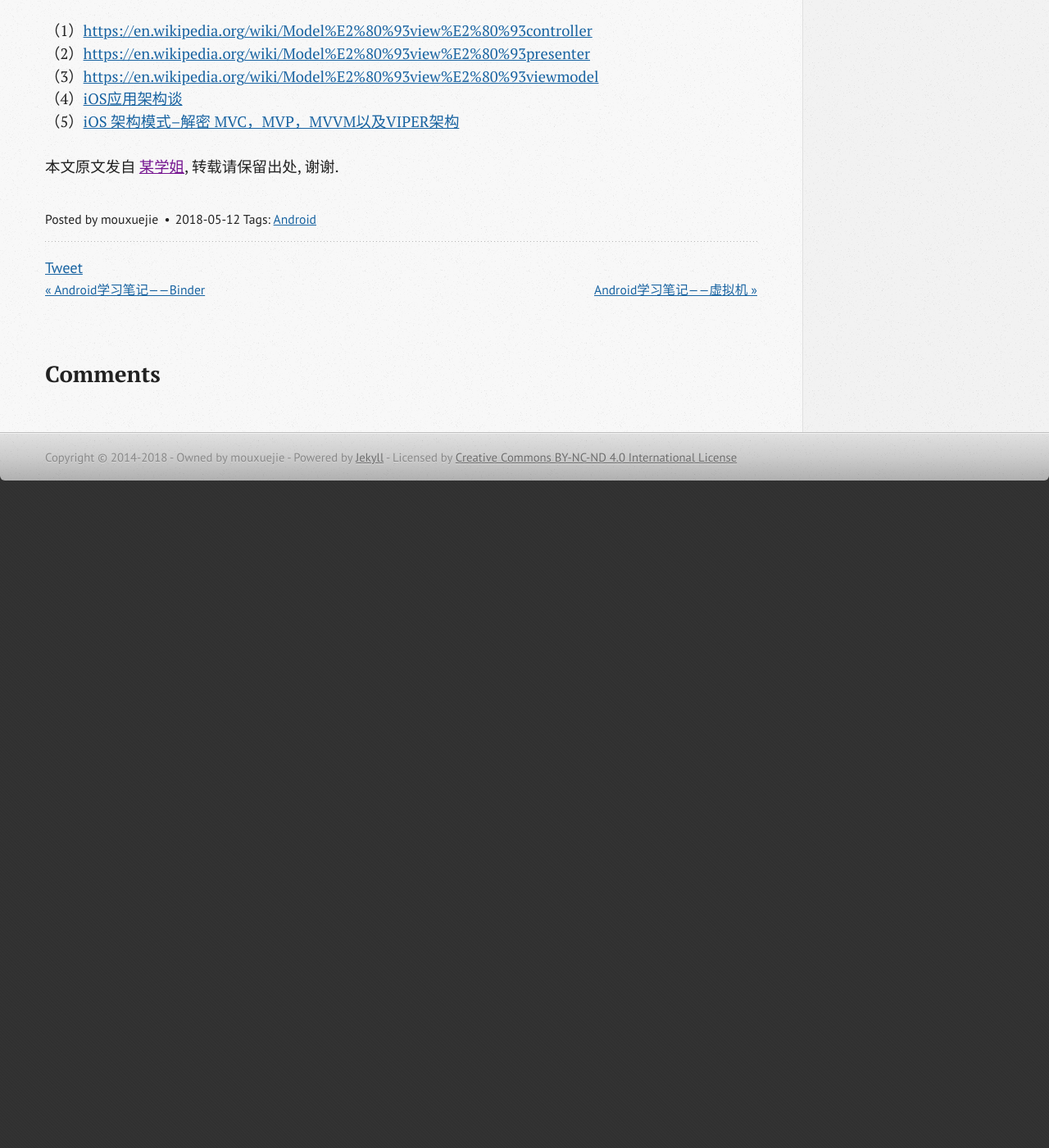
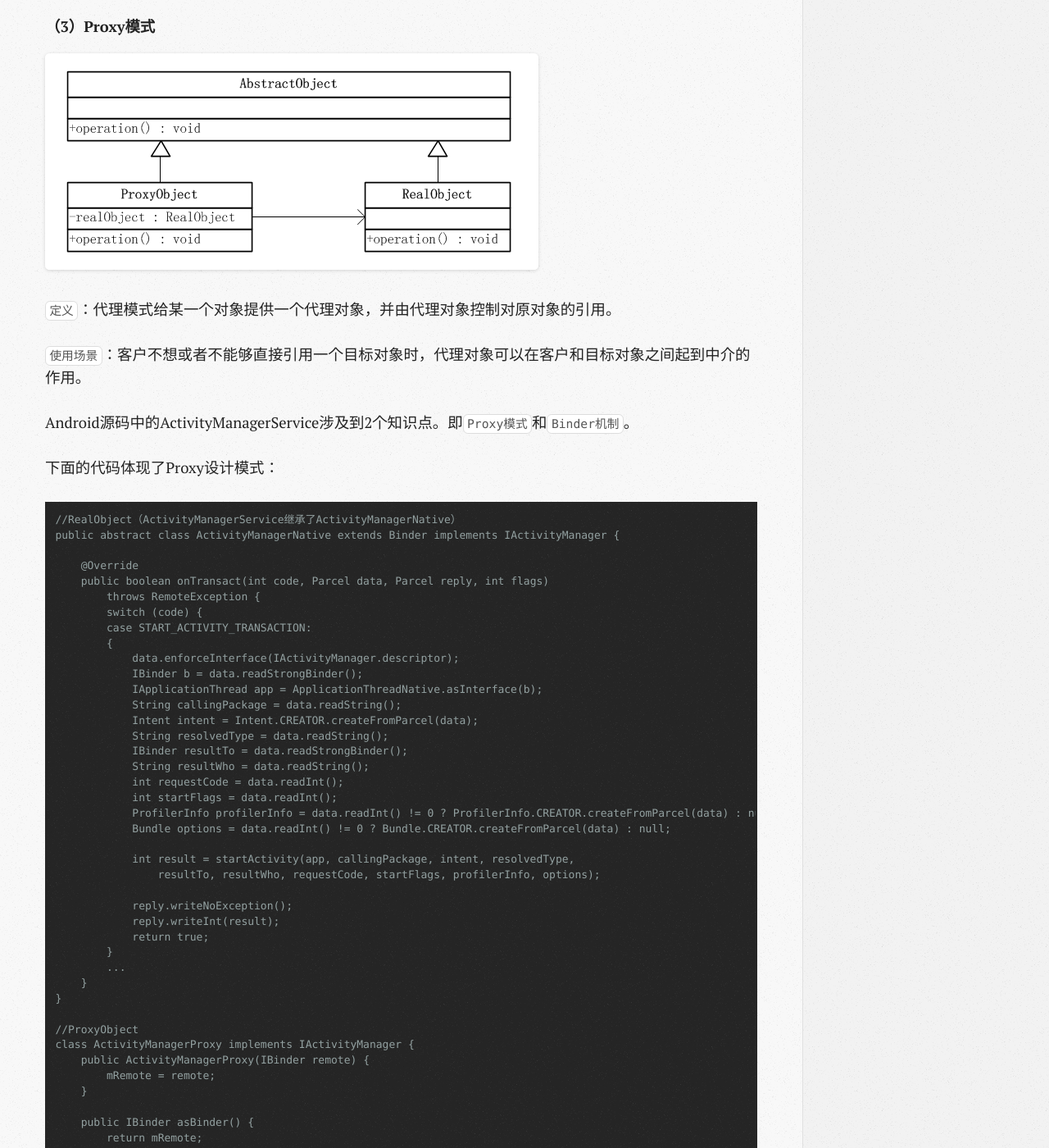
Before and after one commit to wangxinghe/wangxinghe.github.io, a Jekyll site: the page built from _posts/2018-05-12-learning-notes-code-organize.md, in a window 1280 px wide and 1400 px high, scrolled down 10604 px. Shown: the whole window at 82% size. Built offline with Jekyll 4.4.1, drawn with Linux system fonts in a browser that asks for light colours; comment, search, counter and statistics services are not loaded; before the commit the page ends 11234 px from its top, so only the background shows below that; some of the changed text lies outside the part shown.

Commit message:
[update]

```diff
--- a/_posts/2018-05-12-learning-notes-code-organize.md
+++ b/_posts/2018-05-12-learning-notes-code-organize.md
@@ -260,9 +260,15 @@ Android源码里各种系统Service就是就是使用的这种方式。比如：
 
 #### （2）Buildr模式
 
-特点：将一个复杂对象的构建和它的表示分离，使得同样的构建过程可以创建不同的表示。
+![](/image/2018-05-12-learning-notes-code-organize/builder-uml.png)
 
-![](/image/2018-05-12-learning-notes-code-organize/builder-uml.png)
+`定义`：将一个复杂对象的构建和它的表示分离，使得同样的构建过程可以创建不同的表示。
+
+`使用场景`：
+
+- 需要生成的产品对象有`复杂的内部结构`，这些产品对象`具备共性`；
+- `隔离`复杂对象的创建和使用，并使得`相同的创建过程`可以创建不同的产品。
+
 
 AlertDialog就是Builder模式，源码如下：
 
@@ -366,7 +372,103 @@ AlertDialog就是Builder模式，源码如下：
 
 #### （3）Proxy模式
 
-#### （4）源码举例
+![](/image/2018-05-12-learning-notes-code-organize/proxy-uml.png)
+
+`定义`：代理模式给某一个对象提供一个代理对象，并由代理对象控制对原对象的引用。
+
+`使用场景`：客户不想或者不能够直接引用一个目标对象时，代理对象可以在客户和目标对象之间起到中介的作用。
+
+Android源码中的ActivityManagerService涉及到2个知识点。即`Proxy模式`和`Binder机制`。
+
+下面的代码体现了Proxy设计模式：
+
+    //RealObject（ActivityManagerService继承了ActivityManagerNative）
+    public abstract class ActivityManagerNative extends Binder implements IActivityManager {
+
+        @Override
+        public boolean onTransact(int code, Parcel data, Parcel reply, int flags)
+            throws RemoteException {
+            switch (code) {
+            case START_ACTIVITY_TRANSACTION:
+            {
+                data.enforceInterface(IActivityManager.descriptor);
+                IBinder b = data.readStrongBinder();
+                IApplicationThread app = ApplicationThreadNative.asInterface(b);
+                String callingPackage = data.readString();
+                Intent intent = Intent.CREATOR.createFromParcel(data);
+                String resolvedType = data.readString();
+                IBinder resultTo = data.readStrongBinder();
+                String resultWho = data.readString();
+                int requestCode = data.readInt();
+                int startFlags = data.readInt();
+                ProfilerInfo profilerInfo = data.readInt() != 0 ? ProfilerInfo.CREATOR.createFromParcel(data) : null;
+                Bundle options = data.readInt() != 0 ? Bundle.CREATOR.createFromParcel(data) : null;
+
+                int result = startActivity(app, callingPackage, intent, resolvedType,
+                    resultTo, resultWho, requestCode, startFlags, profilerInfo, options);
+
+                reply.writeNoException();
+                reply.writeInt(result);
+                return true;
+            }
+            ...
+        }
+    }
+
+    //ProxyObject
+    class ActivityManagerProxy implements IActivityManager {
+        public ActivityManagerProxy(IBinder remote) {
+            mRemote = remote;
+        }
+
+        public IBinder asBinder() {
+            return mRemote;
+        }
+
+        public int startActivity(IApplicationThread caller, String callingPackage, Intent intent,
+                String resolvedType, IBinder resultTo, String resultWho, int requestCode,
+                int startFlags, ProfilerInfo profilerInfo, Bundle options) throws RemoteException {
+            //将数据装进data
+            Parcel data = Parcel.obtain();
+            data.writeInterfaceToken(IActivityManager.descriptor);
+            data.writeStrongBinder(caller != null ? caller.asBinder() : null);
+            data.writeString(callingPackage);
+            intent.writeToParcel(data, 0);
+            data.writeString(resolvedType);
+            data.writeStrongBinder(resultTo);
+            data.writeString(resultWho);
+            data.writeInt(requestCode);
+            data.writeInt(startFlags);
+            if (profilerInfo != null) {
+                data.writeInt(1);
+                profilerInfo.writeToParcel(data, Parcelable.PARCELABLE_WRITE_RETURN_VALUE);
+            } else {
+                data.writeInt(0);
+            }
+            if (options != null) {
+                data.writeInt(1);
+                options.writeToParcel(data, 0);
+            } else {
+                data.writeInt(0);
+            }
+            //创建空的reply
+            Parcel reply = Parcel.obtain();
+
+            //请求服务端对象，执行任务
+            mRemote.transact(START_ACTIVITY_TRANSACTION, data, reply, 0);
+
+            //任务执行完后，得到reply
+            reply.readException();
+            int result = reply.readInt();
+
+            reply.recycle();
+            data.recycle();
+            return result;
+        }
+    }
+
+
+#### （4）......
 
 ### 4、参考文档
 （1）[https://en.wikipedia.org/wiki/Model%E2%80%93view%E2%80%93controller](https://en.wikipedia.org/wiki/Model%E2%80%93view%E2%80%93controller)
```
Also changed, not shown: other parts of _posts/2018-05-12-learning-notes-code-organize.md (+1 -1 lines), image/2018-05-12-learning-notes-code-organize/proxy-uml.png (added).
